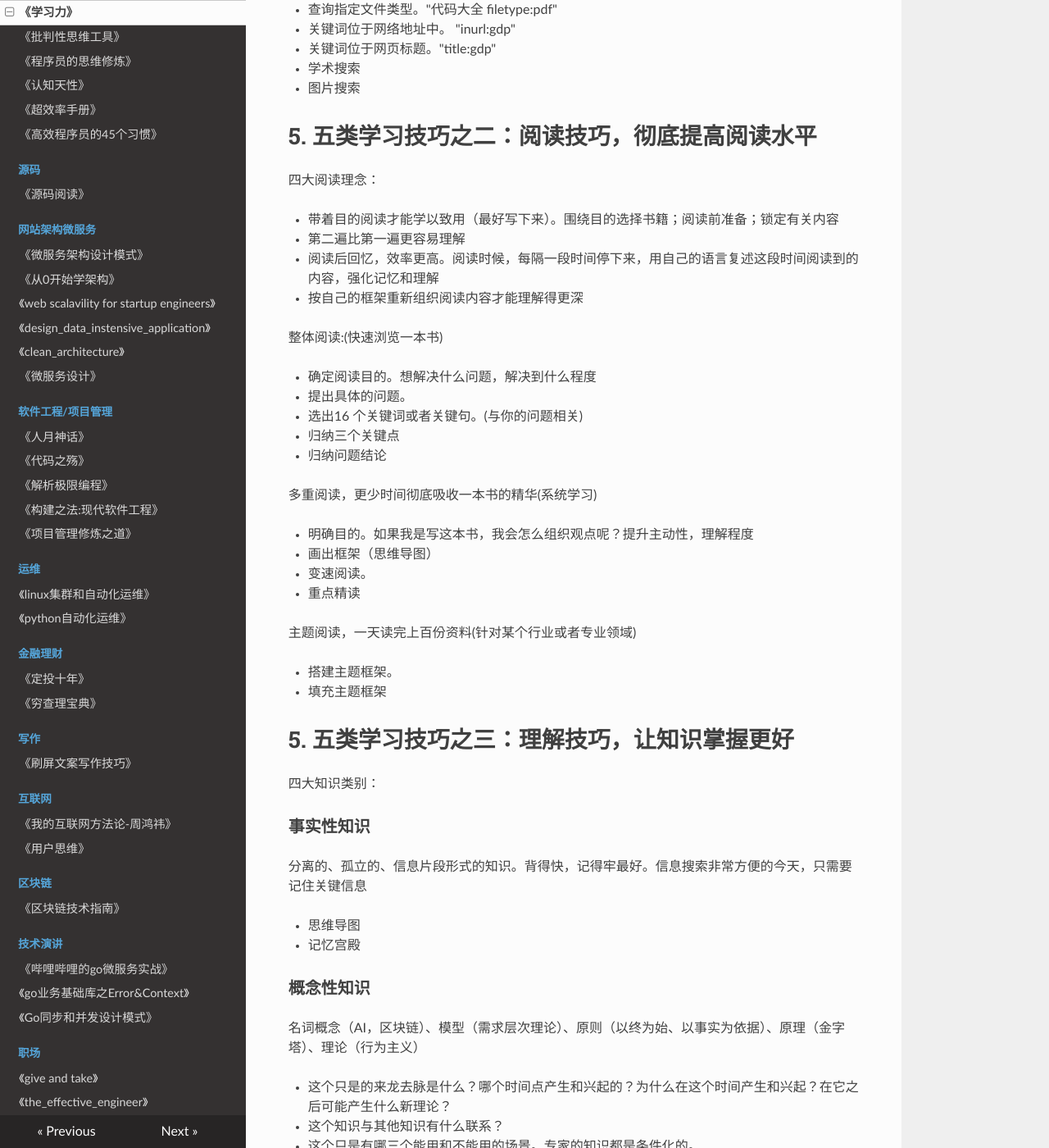
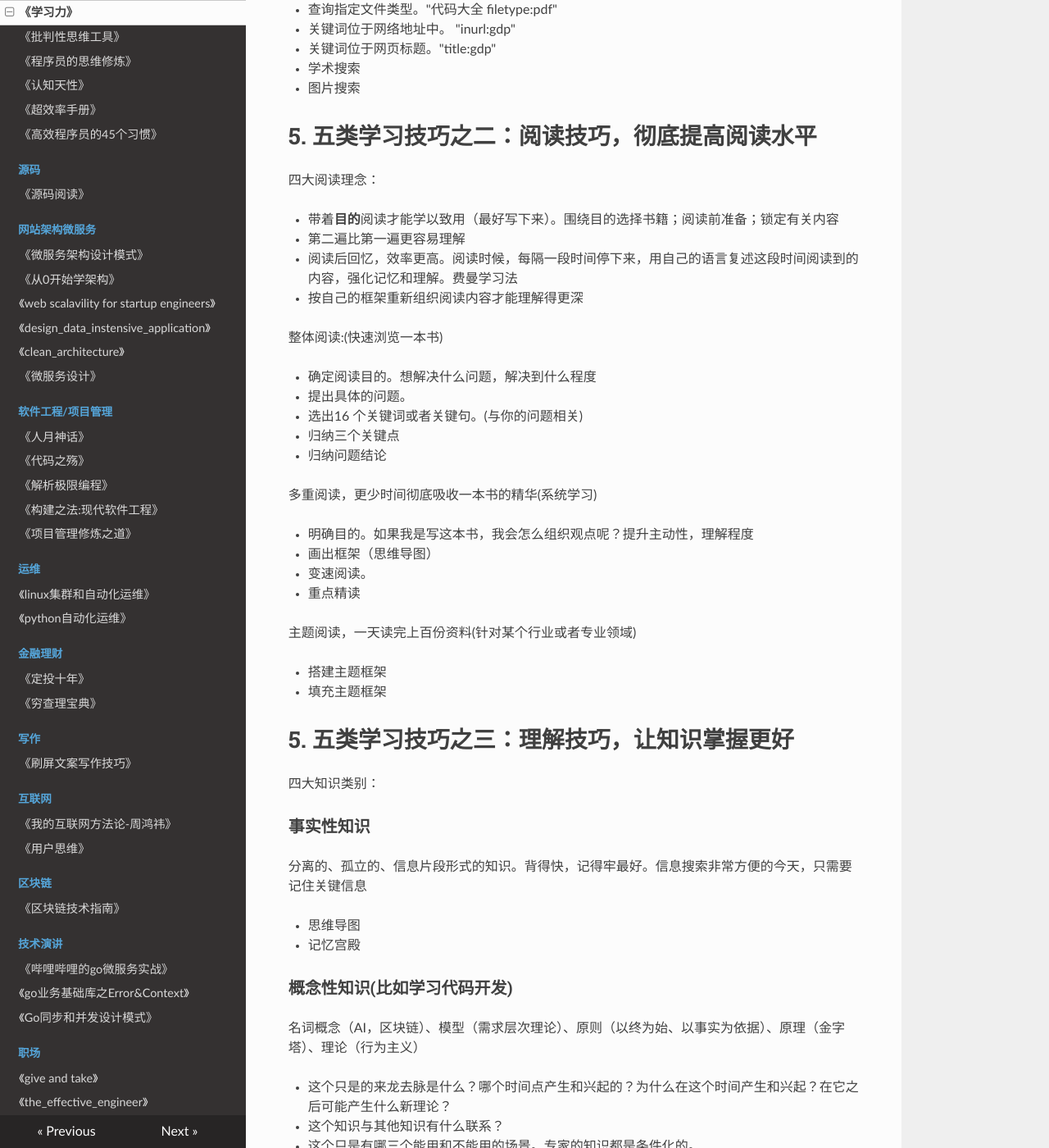
Before and after one commit to PegasusWang/booknotes, an MkDocs documentation site: the page built from docs/思维认知/学习力.md, in a window 1280 px wide and 1400 px high, scrolled down 1288 px. Shown: the whole window at 82% size. Built offline with MkDocs 1.6.1, drawn with Linux system fonts in a browser that asks for light colours; nearby versions of some CDN libraries; old or Windows-style settings are respelled for this version of MkDocs; some of the changed text lies outside the part shown.

Commit message:
review 学习力

```diff
--- a/docs/思维认知/学习力.md
+++ b/docs/思维认知/学习力.md
@@ -52,9 +52,9 @@
 
 四大阅读理念：
 
-- 带着目的阅读才能学以致用（最好写下来）。围绕目的选择书籍；阅读前准备；锁定有关内容
+- 带着**目的**阅读才能学以致用（最好写下来）。围绕目的选择书籍；阅读前准备；锁定有关内容
 - 第二遍比第一遍更容易理解
-- 阅读后回忆，效率更高。阅读时候，每隔一段时间停下来，用自己的语言复述这段时间阅读到的内容，强化记忆和理解
+- 阅读后回忆，效率更高。阅读时候，每隔一段时间停下来，用自己的语言复述这段时间阅读到的内容，强化记忆和理解。费曼学习法
 - 按自己的框架重新组织阅读内容才能理解得更深
 
 整体阅读:(快速浏览一本书)
@@ -74,7 +74,7 @@
 
 主题阅读，一天读完上百份资料(针对某个行业或者专业领域)
 
-- 搭建主题框架。
+- 搭建主题框架
 - 填充主题框架
 
 # 5. 五类学习技巧之三：理解技巧，让知识掌握更好
@@ -88,7 +88,7 @@
 - 思维导图
 - 记忆宫殿
 
-### 概念性知识
+### 概念性知识(比如学习代码开发)
 
 名词概念（AI，区块链）、模型（需求层次理论）、原则（以终为始、以事实为依据）、原理（金字塔）、理论（行为主义）
 
@@ -132,16 +132,16 @@
 记笔记的目的：
 
 - 记忆
-- 练熟
+- 熟练
 - 理解
 - 沉淀
 
 常见记笔记错误：
 
 - 一次不差抄写
-- 密密麻麻你的文字。难以提炼和转化
+- 密密麻麻的文字。难以提炼和转化
 - 无空白。没地方补充心得
-- 固定装订。
+- 固定装订。无法调整顺序
 
 纸笔笔记技巧：
 
@@ -185,6 +185,7 @@
 # 9. 程序性认知技能的学习方法
 
 特点：以程序性知识为主体，但包括一定量的概念性知识。
+
 - 先理解
 - 强调熟练度
 
```
Also changed, not shown: other parts of docs/思维认知/学习力.md (+3 -3 lines).
